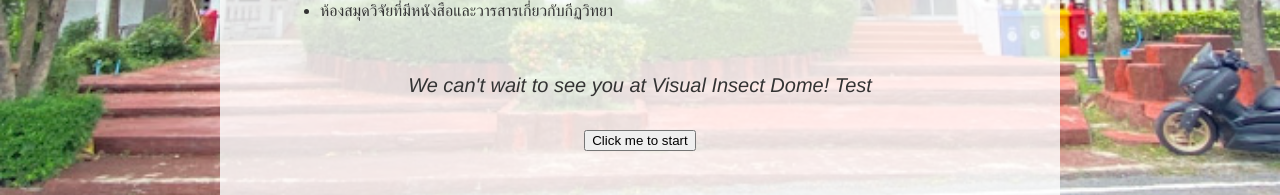
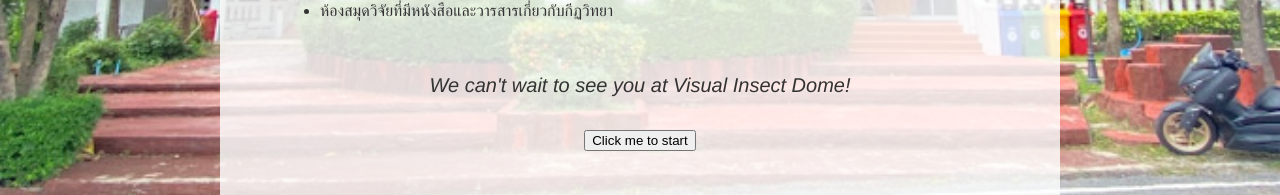
Before and after one commit to KO13RN/webpag, a React (Create React App) app: page / in a window 1280 px wide. Shown: the part 540-735 px from the top of the page. Built offline with nearby package versions, Linux system fonts and the light colour scheme.

Commit message:
Update App.js
ลบเทสออก

```diff
--- a/src/App.js
+++ b/src/App.js
@@ -32,7 +32,7 @@
           <li>ห้องสมุดวิจัยที่มีหนังสือและวารสารเกี่ยวกับกีฏวิทยา</li>
         </ul>
         <p className="welcome-message">
-          We can't wait to see you at Visual Insect Dome! Test
+          We can't wait to see you at Visual Insect Dome!
         </p>
         <a href="https://portal.furioos.com/share/npj7GzWXjfxDSMtqs?autoRun=true" target="_blank" rel="noopener noreferrer">
         <button onClick={handleButtonClick}>Click me to start</button>
```
